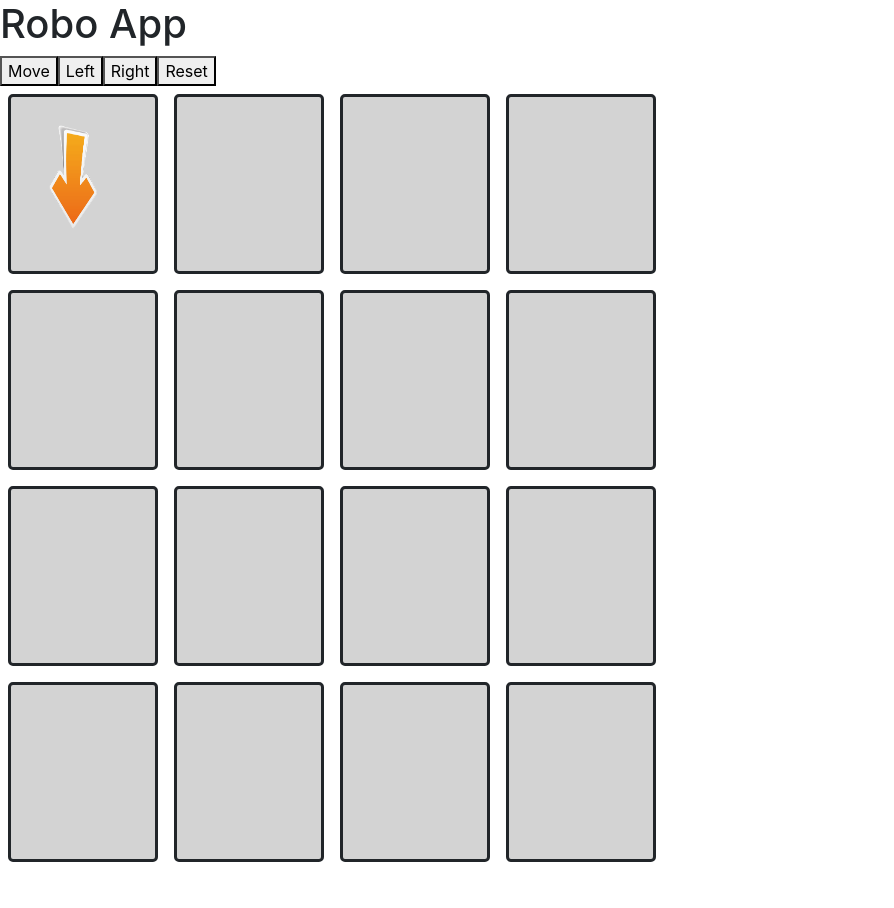
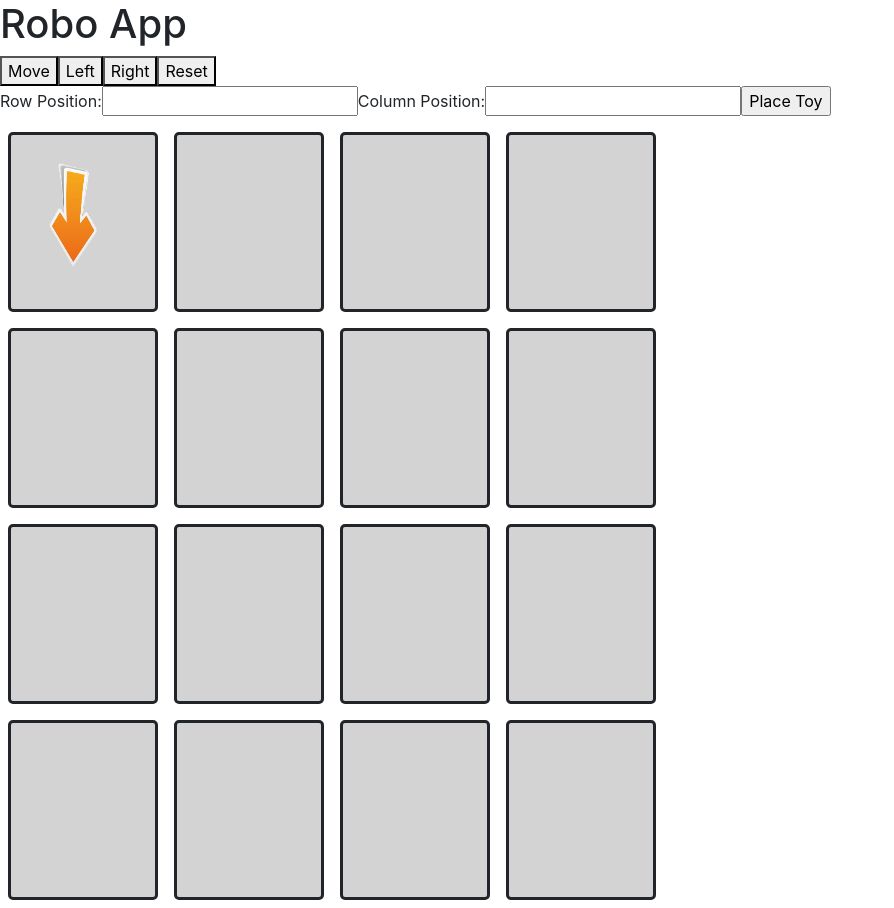
Before and after one commit to renjith-nem/toy-robo, a React (Create React App) app: page / in a window 1280 px wide. Shown: the whole page, without its empty margins (0-894 px from the left). Before the commit the page ends 870 px from the top, so only its background shows below. Built offline with nearby package versions, Linux system fonts and the light colour scheme.

Commit message:
Place object functionality

```diff
--- a/src/RobApp.tsx
+++ b/src/RobApp.tsx
@@ -1,8 +1,9 @@
-import React, { Component } from 'react';
+import React, { Component, FormEvent, ChangeEvent } from 'react';
 import ToyRobot from './Robot'
 import logo from './downArrow.png';
 import './RoboApp.css';
 import MoveDirection from './MoveDirection';
+import Direction from './Direction';
 
 class RoboApp extends Component<any,any> {
   render(){
@@ -23,6 +24,7 @@ class RoboGameContainer extends Component<any, any> {
     this.makeLeft = this.makeLeft.bind(this);
     this.makeRight = this.makeRight.bind(this);
     this.reset = this.reset.bind(this);
+    this.placeToy = this.placeToy.bind(this);
   }
   render(){
     return (
@@ -33,7 +35,7 @@ class RoboGameContainer extends Component<any, any> {
           </h1>
         </header>
         <RoboGameControls makeAMove={this.makeAMove} makeLeft={this.makeLeft}
-            makeRight={this.makeRight} reset={this.reset}/>
+            makeRight={this.makeRight} reset={this.reset} placeToy={this.placeToy}/>
 
         <ToyContainer maxRows={this.state.robo.getGridRowSize()}
           maxCols={this.state.robo.getGridColumnSize()}
@@ -43,26 +45,32 @@ class RoboGameContainer extends Component<any, any> {
       </div>
     );
   }
-
-  makeAMove(){
+  placeToy = (rowPosition:number, colPosition:number) => {
+    console.log('place toy', rowPosition, colPosition);
+    let robo = this.state.robo;
+    robo.placeRobot(rowPosition, colPosition, Direction.North);
+    this.setState({robo: robo});
+    console.log(robo.getStatus())
+  }
+  makeAMove = () => {
     let robo = this.state.robo;
     robo.move();
     this.setState({robo: robo});
   }
 
-  makeLeft(){
+  makeLeft= () => {
     let robo = this.state.robo;
     robo.updatePosition(MoveDirection.Left);
     this.setState({robo: robo});
   }
 
-  makeRight(){
+  makeRight= () => {
     let robo = this.state.robo;
     robo.updatePosition(MoveDirection.Right);
     this.setState({robo: robo});
   }
 
-  reset(){
+  reset= () => {
     let robo = this.state.robo;
     robo = new ToyRobot(4,4)
     this.setState({robo: robo});
@@ -70,6 +78,17 @@ class RoboGameContainer extends Component<any, any> {
 }
 
 class RoboGameControls extends Component<any, any> {
+
+  constructor(props: any){
+    super(props);
+    this.state ={
+      row: '',
+      column: ''
+    }
+    this.handleRowChange = this.handleRowChange.bind(this);
+    this.handleColumnChange = this.handleColumnChange.bind(this);
+    this.updateToyPosition = this.updateToyPosition.bind(this);
+  }
   render(){
     return (
       <div>
@@ -80,9 +99,33 @@ class RoboGameControls extends Component<any, any> {
           <button type="button" onClick={this.props.reset}>Reset</button>
         </div>
         <div>
+          <form onSubmit={this.updateToyPosition}>
+            <label>
+                Row Position:
+                <input type="text" value={this.state.row} name="rowPosition" onChange={this.handleRowChange}/>
+            </label>
+            <label>
+                Column Position:
+                <input type="text" name="colPosition" value={this.state.column} onChange={this.handleColumnChange}/>
+            </label>
+            <input type="submit" value="Place Toy"/>
+          </form>
         </div>
       </div>
     );
+  }
+
+  handleRowChange = (event: React.ChangeEvent<HTMLInputElement>) => {
+    this.setState({row: event.target.value});
+  }
+
+  handleColumnChange = (event: React.ChangeEvent<HTMLInputElement>) => {
+    this.setState({column: event.target.value});
+  }
+
+  updateToyPosition = (event: React.FormEvent<HTMLFormElement>) => {
+    event.preventDefault();
+    this.props.placeToy(Number(this.state.row), Number(this.state.column));
   }
 }
 class ToyContainer extends Component<any,any> {
@@ -126,8 +169,9 @@ class GridTable extends Component<any, any> {
       const colToRender = this.props.colPosition;
       const toyCssClass = this.props.toyCssClass;
       let cols = [];
+
       for(var col=0; col<maxCols; col++){
-        let shouldRenderToy = (col === colToRender)? true:false;
+        let shouldRenderToy = (col === colToRender)? true : false;
         cols.push(<GridCell key={col} shouldRenderToy={shouldRenderToy} toyCssClass={toyCssClass}/>);
       }
       return (
--- a/src/Robot.ts
+++ b/src/Robot.ts
@@ -31,6 +31,7 @@ class ToyRobot {
     newColumnPosition: number,
     newDirection: Direction
   ) {
+
     if (!this.canMove(newRowPosition, newColumnPosition)) {
       throw new Error('Invalid position');
     }
@@ -38,6 +39,7 @@ class ToyRobot {
     this._current_row = newRowPosition;
     this._current_column = newColumnPosition;
     this._direction = newDirection;
+    this.updateCssClass();
   }
 
   getStatus() {
@@ -58,6 +60,10 @@ class ToyRobot {
       newValue = 4;
     }
     this._direction = newValue;
+    this.updateCssClass();
+  }
+
+  updateCssClass(){
     switch (this._direction) {
       case Direction.North: {
         this._css_class = 'Robo-Toy-logo-North';
```
